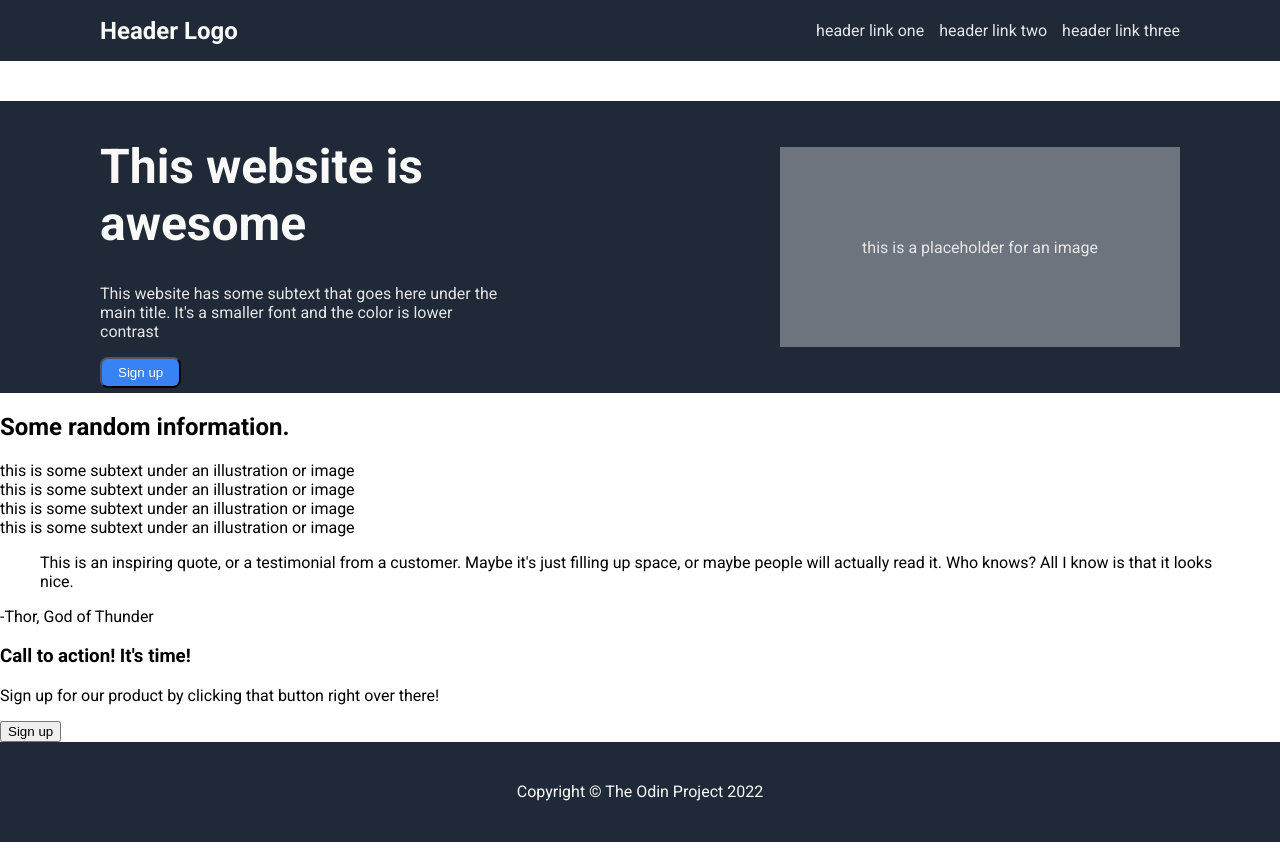
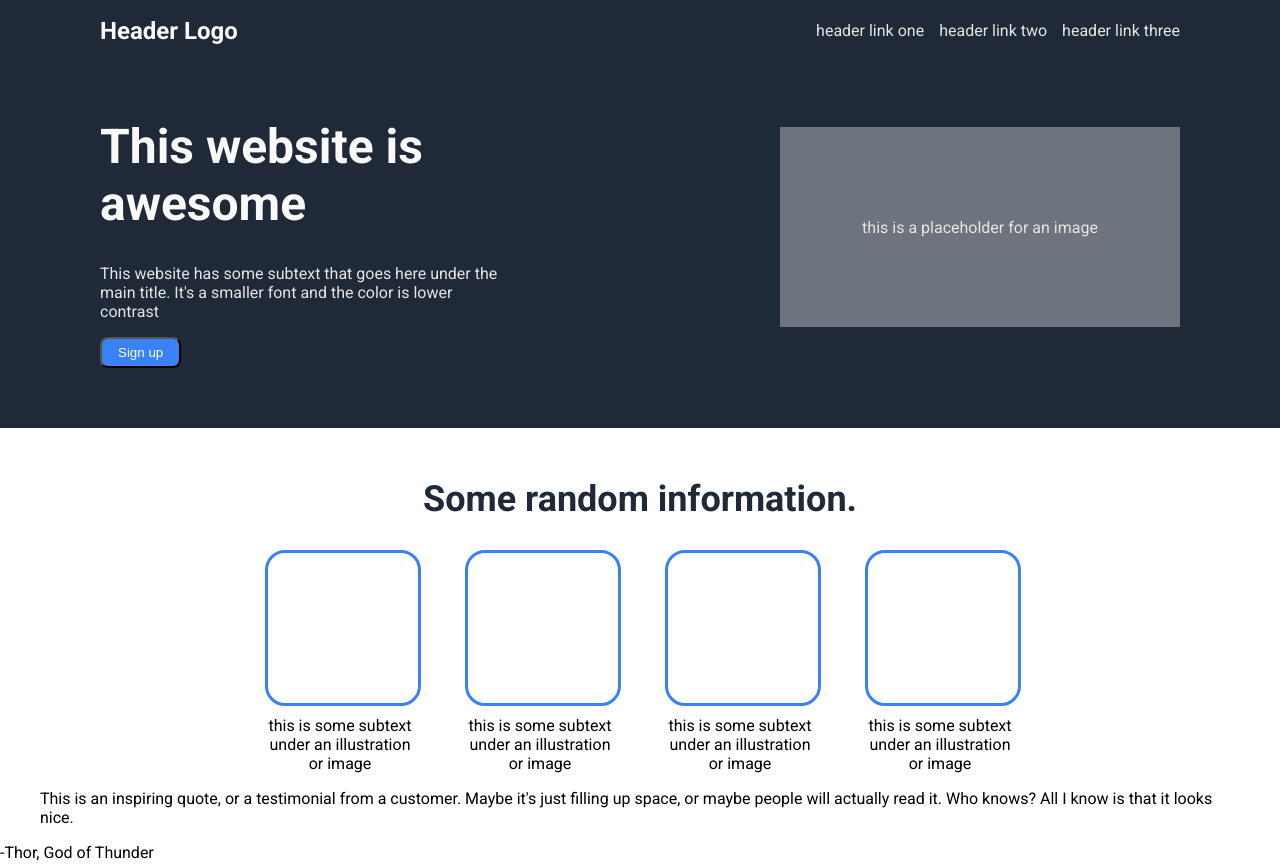
Before and after one commit to coopersimpson/project-landing-page, a plain HTML site: page index.html in a window 1280 px wide. Shown: the top 865 px of the page. Before the commit the page ends 842 px from the top, so only its background shows below. Drawn offline with Linux system fonts and the light colour scheme.

Commit message:
Style container 2 content

```diff
--- a/index.html
+++ b/index.html
@@ -8,6 +8,7 @@
     <title>Landing page</title>
 </head>
 <body>
+    <!-- Header  -->
     <header class="header">
         <div class="logo">Header Logo</div>
         <nav>
@@ -18,9 +19,9 @@
             </ul>
         </nav>
     </header>
-
+    <!-- Main Content -->
     <div class="content">
-
+        <!-- Container 1 -->
         <div class="container-1">
             <div>
                 <h1>This website is awesome</h1>
@@ -29,10 +30,10 @@
             </div>
             <div id="placeholder-img">this is a placeholder for an image</div>
         </div>
-
+        <!-- Container 2 -->
         <div class="container-2">
             <h2>Some random information.</h2>
-            <div class="container-2-info"></div>
+            <div class="container-2-info">
                 <div class="info-box">
                     <div class="box"></div>
                     <div class="info-text">this is some subtext under an illustration or image</div>
@@ -49,6 +50,7 @@
                     <div class="box"></div>
                     <div class="info-text">this is some subtext under an illustration or image</div>
                 </div>
+            </div>
         </div>
 
         <div class="container-3">
--- a/styles.css
+++ b/styles.css
@@ -22,6 +22,12 @@ h1 {
     color: #F9FAF8;
 }
 
+h2 {
+    font-size: 36px;
+    color: #1F2937;
+    font-weight: bold;
+}
+
 /* Header  */
 
 .logo {
@@ -41,7 +47,7 @@ header {
     justify-content: space-between;
     align-items: center;
     background-color: #1F2937;
-    padding: 5px 100px 5px 100px;
+    padding: 5px 100px 25px 100px;
 }
 
 /* Main content  */
@@ -57,11 +63,10 @@ header {
 .container-1 {
     background-color: #1F2937;
     display: flex;
-    margin-top: 40px;
     justify-content: space-between;
     align-items: center;
     gap: 100px;
-    padding: 5px 100px 5px 100px;
+    padding: 5px 100px 60px 100px;
 
 }
 
@@ -75,7 +80,34 @@ header {
 
 /* Container 2 */
 
+.container-2 {
+    margin-top: 20px;
+    display: flex;
+    flex-direction: column;
+    align-items: center;
+    text-align: center;
+}
 
+.container-2-info {
+    display: flex;
+    flex-direction: row;
+    gap: 50px;
+}
+
+.info-box {
+    display: flex;
+    flex-direction: column;
+    justify-content: space-between;
+    width: 150px;
+    gap: 10px;
+}
+
+.box {
+    width: 150px;
+    height: 150px;
+    border: 3px solid #3882F6;
+    border-radius: 20px;
+}
 
 
 
```
